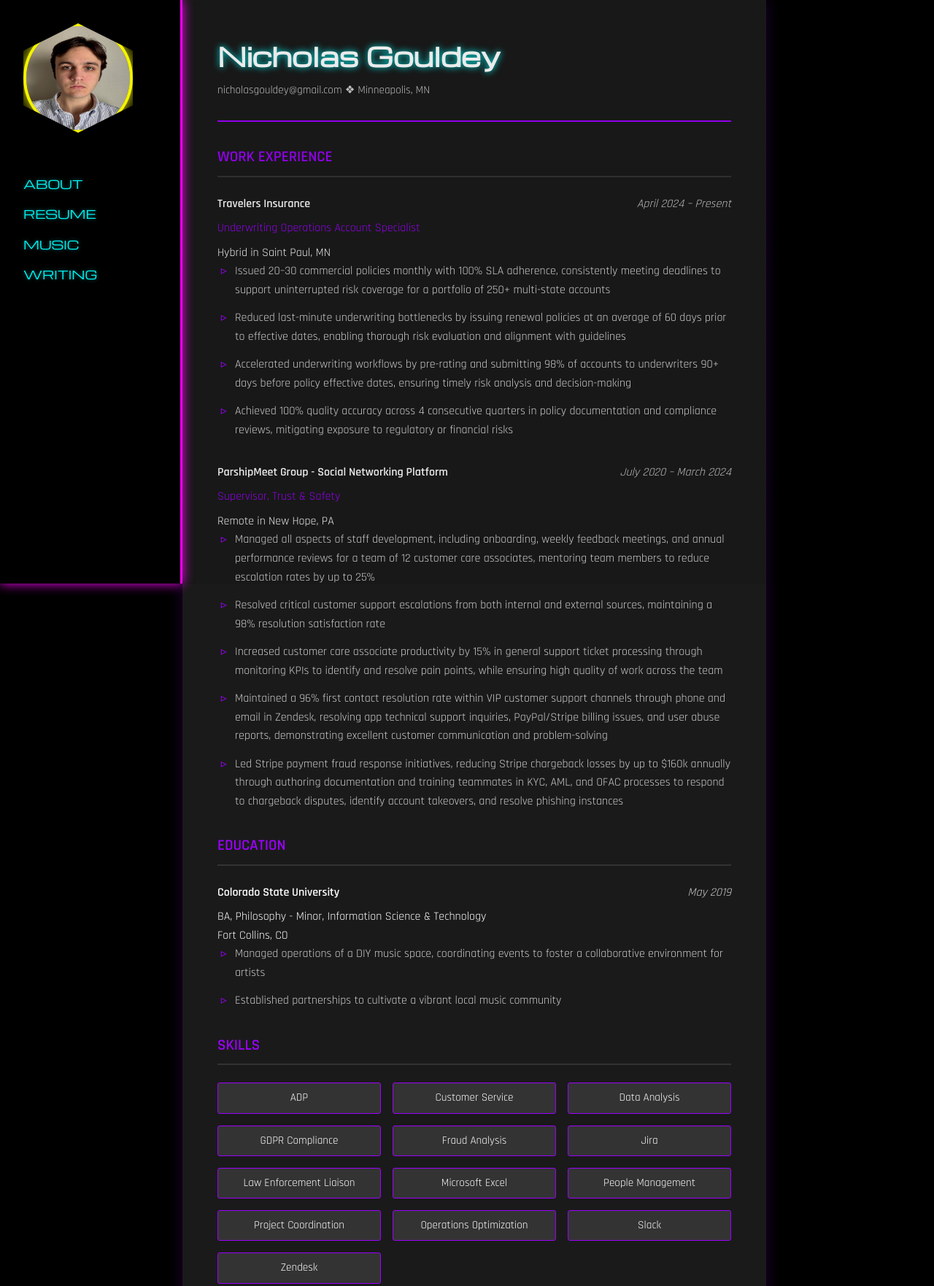
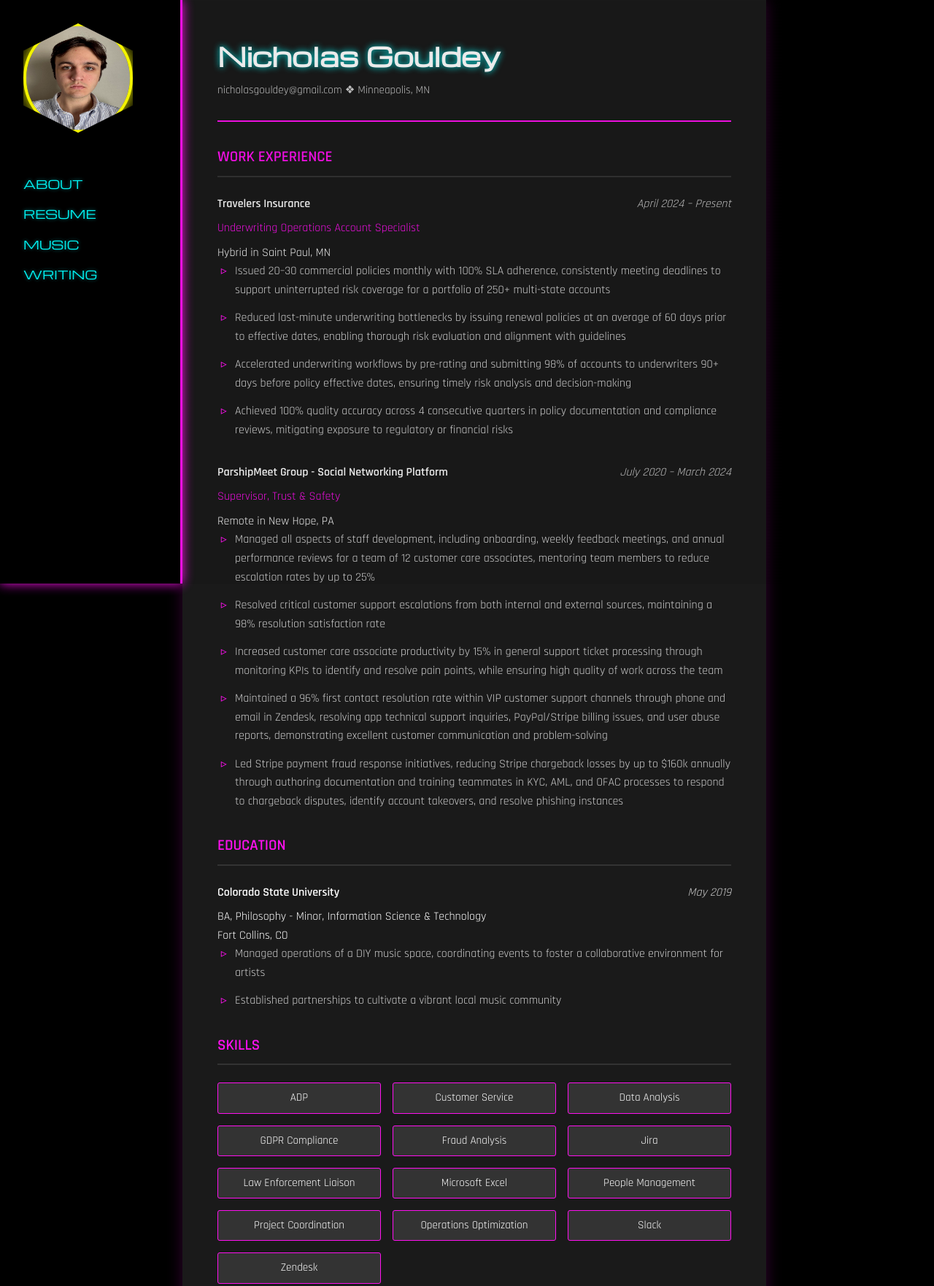
Before and after one commit to ngouldey/ngouldey.github.io, a plain HTML site: page resume.html in a window 1280 px wide. Shown: the top 1763 px of the page at 73% size. Drawn offline with nearby package versions, Linux system fonts and the light colour scheme.

Commit message:
Update resume.html

```diff
--- a/resume.html
+++ b/resume.html
@@ -6,6 +6,9 @@
     <title>ng / resume</title>
     <link rel="stylesheet" href="style.css">
     <style>
+        :root {
+            --neon-pink: #FF10F0;
+        }
         body {
             background: #000000;
             font-family: 'Helvetica Neue', Arial, sans-serif;
@@ -20,11 +23,11 @@
             margin-left: 250px;
             padding: 3rem;
             background: #1a1a1a;
-            box-shadow: 0 0 20px rgba(157, 0, 255, 0.2);
+            box-shadow: 0 0 20px rgba(255, 16, 240, 0.2);
         }
 
         .resume-header {
-            border-bottom: 2px solid #9d00ff;
+            border-bottom: 2px solid var(--neon-pink);
             padding-bottom: 1.5rem;
             margin-bottom: 2rem;
         }
@@ -46,7 +49,7 @@
         }
 
         .section-title {
-            color: #9d00ff;
+            color: var(--neon-pink);
             border-bottom: 2px solid #333333;
             padding-bottom: 0.5rem;
             margin: 2rem 0 1.5rem;
@@ -73,7 +76,7 @@
         }
 
         .position {
-            color: #9d00ff;
+            color: var(--neon-pink);
             margin-bottom: 0.5rem;
             font-weight: 500;
         }
@@ -93,7 +96,7 @@
 
         .accomplishments li::before {
             content: "▹";
-            color: #9d00ff;
+            color: var(--neon-pink);
             position: absolute;
             left: -1.2rem;
             font-size: 1rem;
@@ -113,7 +116,7 @@
             border-radius: 3px;
             text-align: center;
             font-size: 0.95rem;
-            border: 1px solid #9d00ff;
+            border: 1px solid var(--neon-pink);
         }
 
         @media (max-width: 768px) {
@@ -126,8 +129,8 @@
                 position: relative;
                 width: 100%;
                 height: auto;
-                border-bottom: 3px solid #9d00ff;
-                box-shadow: 0 10px 15px #9d00ff;
+                border-bottom: 3px solid var(--neon-pink);
+                box-shadow: 0 10px 15px var(--neon-pink);
             }
 
             .job-header {
```
